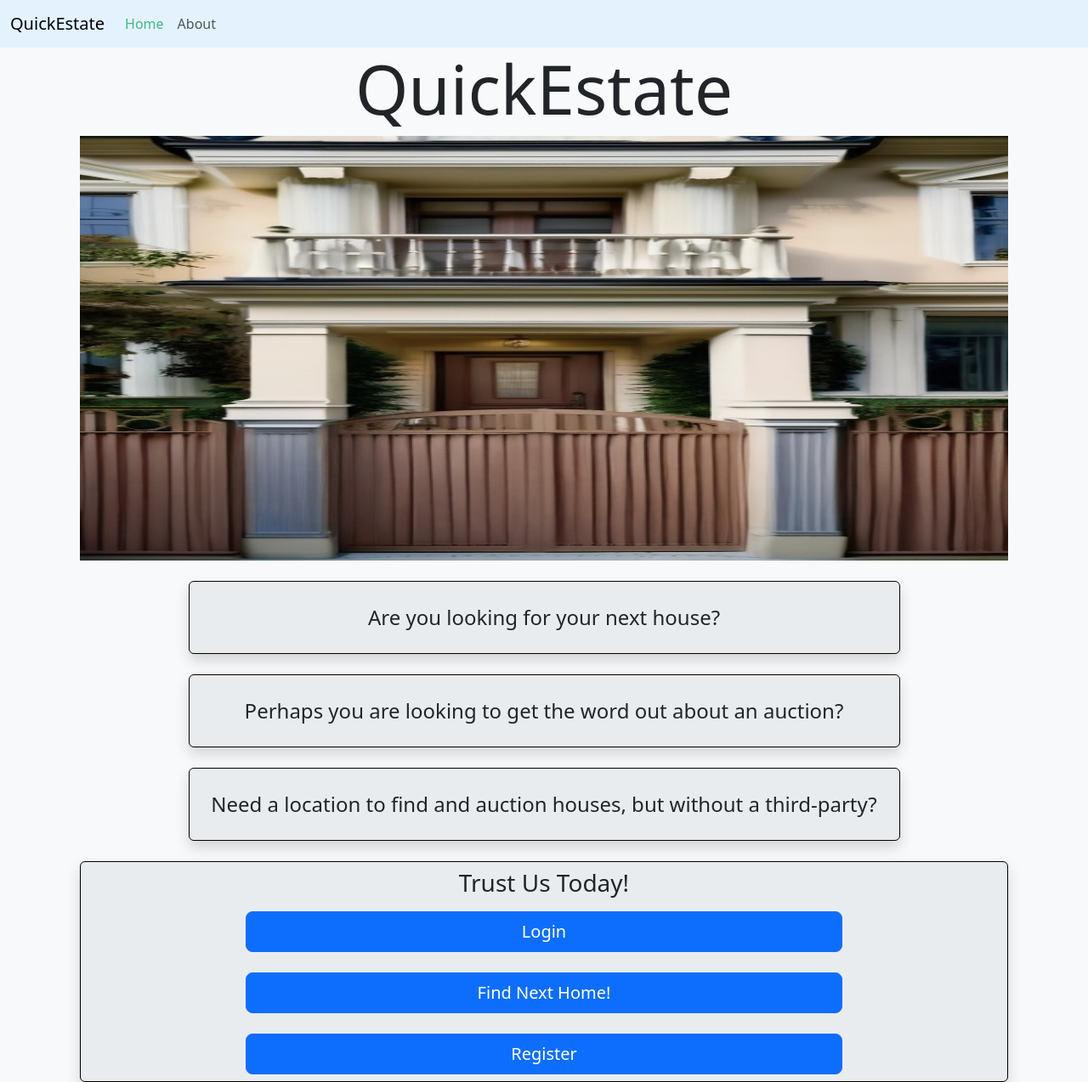
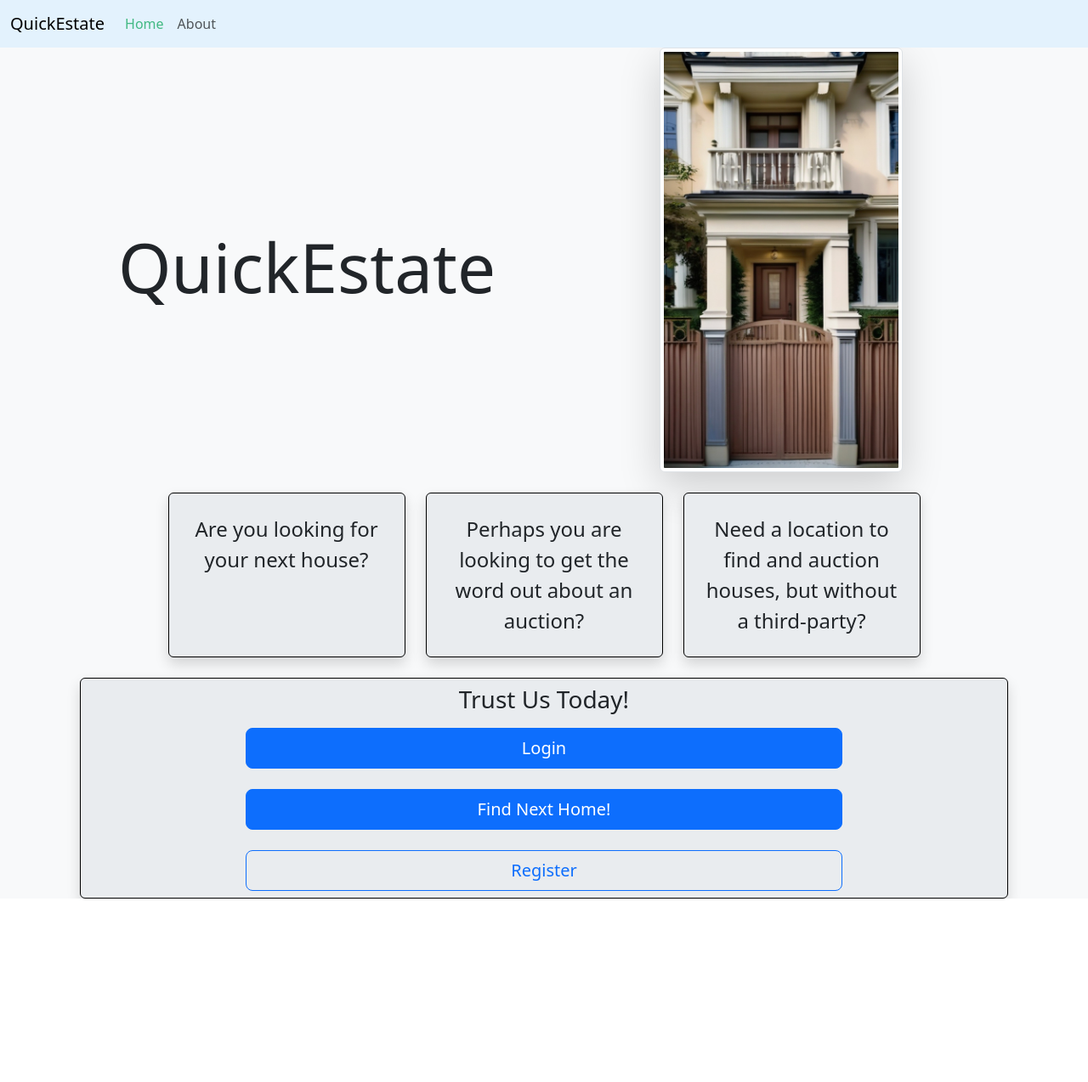
Before and after one commit to MarshPeter/quick-estate, a Vue app: page / in a window 1280 px wide. Shown: the whole page at 85% size. After the commit the page ends 1058 px from the top, so only its background shows below. Built offline with nearby package versions, Linux system fonts and the light colour scheme; the HTML template or start-up script is replaced by a standard one.

Commit message:
completed basic layout for mobile homepage

```diff
--- a/src/views/HomeView.vue
+++ b/src/views/HomeView.vue
@@ -1,29 +1,29 @@
 <template>
     <div class="container">
-        <div class="container">
-            <div class="row">
-                <div class="col-12 text-center">
+        <div class="container container-xl">
+            <div class="row justify-content-center align-items-center">
+                <div class="col-12 col-lg-6 text-center">
                     <h1 class="display-1">QuickEstate</h1>
                 </div>
-                <div class="col-12 mb-4">
+                <div class="col-12 col-lg-6 mb-4">
                     <!-- created at: https://deepai.org/machine-learning-model/text2img -->
-                    <img class="hero-image" src="../assets/output.jpg" alt="">
+                    <img class="img-fluid img-thumbnail shadow-lg hero-image mx-auto d-block" src="../assets/output.jpg" alt="Dream house example">
                 </div>
                 <div class="col-12 gap-4">
-                    <div class="row gap-4 justify-content-center">
-                        <div class="col-9 bg-body-secondary p-4 border border-black rounded shadow text-center">
+                    <div class="row gap-4 justify-content-center align-content-center">
+                        <div class="col-9 col-md-3 bg-body-secondary p-4 border border-black rounded shadow text-center">
                             <p class="col m-0 fs-4">Are you looking for your next house?</p>
                         </div>
-                        <div class="col-9 bg-body-secondary p-4 border border-black rounded shadow text-center">
+                        <div class="col-9 col-md-3 bg-body-secondary p-4 border border-black rounded shadow text-center">
                             <p class="col m-0 fs-4">Perhaps you are looking to get the word out about an auction?</p>
                         </div>
-                        <div class="col-9 bg-body-secondary p-4 border border-black rounded shadow text-center">
+                        <div class="col-9 col-md-3 bg-body-secondary p-4 border border-black rounded shadow text-center">
                             <p class="col m-0 fs-4">Need a location to find and auction houses, but without a third-party?</p>
                         </div>
                     </div>
                 </div>
             </div>
-            <div class="container text-center mt-4 pt-2 pb-2 bg-body-secondary rounded shadow border border-black">
+            <div class="container container-xl text-center mt-4 pt-2 pb-2 bg-body-secondary rounded shadow border border-black">
                 <div class="row pb-2">
                     <h3>Trust Us Today!</h3>
                 </div>
@@ -35,7 +35,7 @@
                         <button type="button" class="btn btn-primary btn-lg">Find Next Home!</button>
                     </div>
                     <div class="col-8 d-grid">
-                        <button type="button" class="btn btn-outline btn-primary btn-lg">Register</button>
+                        <button type="button" class="btn btn-outline-primary btn-lg">Register</button>
                     </div>
                 </div>
             </div>
@@ -51,7 +51,6 @@
 
 <style scoped>
     .hero-image {
-        width: 100%;
         max-height: 500px;
     }
 </style>
```
